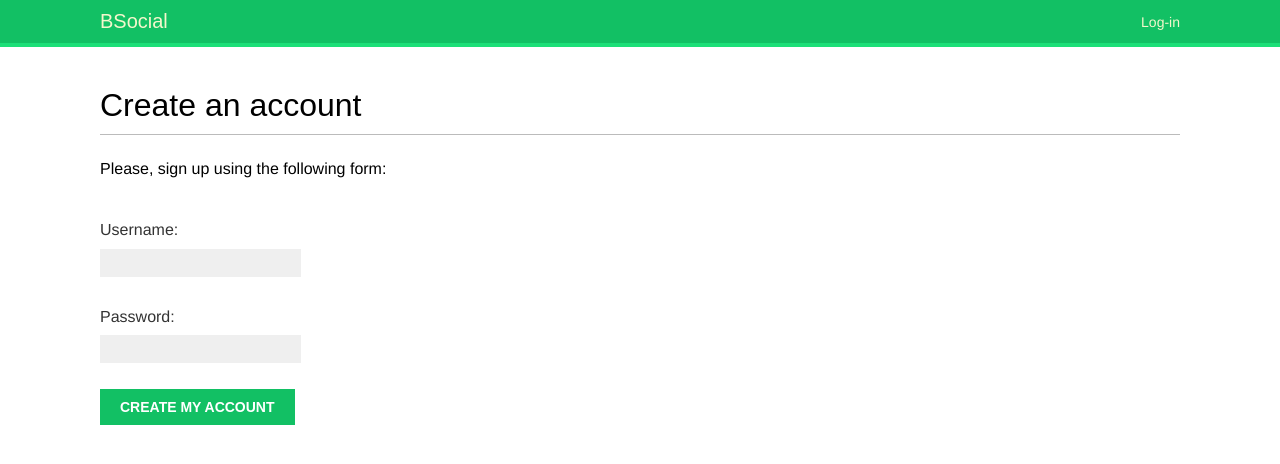
After one commit to alvyynm/bugsocial, a Django app: template bugsocial/templates/bugsocial/register.html in a window 1280 px wide. The commit adds this page. Shown: the top 464 px of the page. Run offline with Django 5.2, Linux system fonts and the light colour scheme; the template is opened without the code that fills it: values that come from a table or form of the project are taken from there, others are empty; some web fonts are replaced.

Commit message:
create registration templates

```diff
--- /dev/null
+++ b/bugsocial/templates/bugsocial/register.html
@@ -0,0 +1,17 @@
+{% extends 'base.html' %}
+
+{% block title %}
+  Create an account
+{% endblock %}
+
+{% block content %}
+  <h1>Create an account</h1>
+  <p>Please, sign up using the following form:</p>
+  <form method="post">
+    {{ user_form.as_p }}
+    {% csrf_token %}
+    <p>
+      <input type="submit" value="Create my account" />
+    </p>
+  </form>
+{% endblock %}
--- a/bugsocial/templates/registration/login.html
+++ b/bugsocial/templates/registration/login.html
@@ -5,7 +5,9 @@
   {% if form.errors %}
     <p>Your username and password didn't match. Please try again.</p>
   {% else %}
-    <p>Please, use the following form to log-in:</p>
+    <p>
+      Please, use the following form to log-in. No account? <a href="{% url 'register' %}">register here</a>.
+    </p>
   {% endif %}
   <div class="login-form">
     <form action="{% url 'login' %}" method="post">
```
Also changed, not shown: bugsocial/templates/bugsocial/register_done.html (added, +12 -0 lines).
